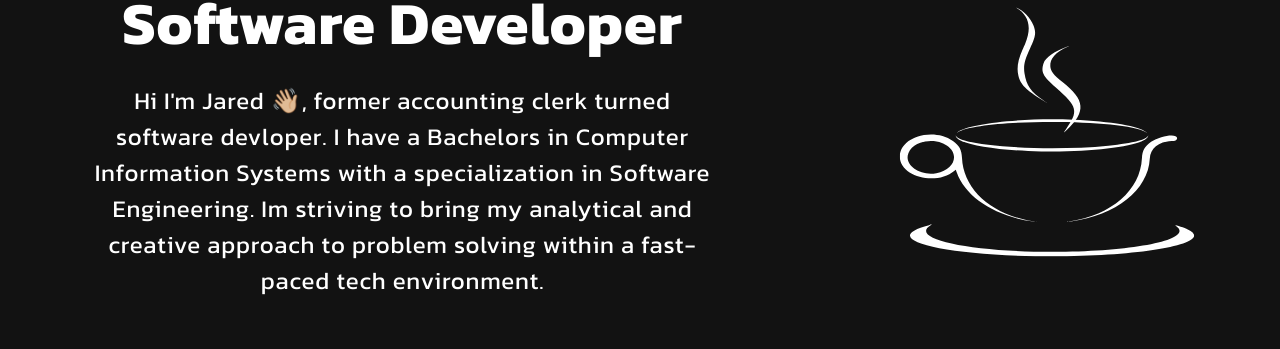
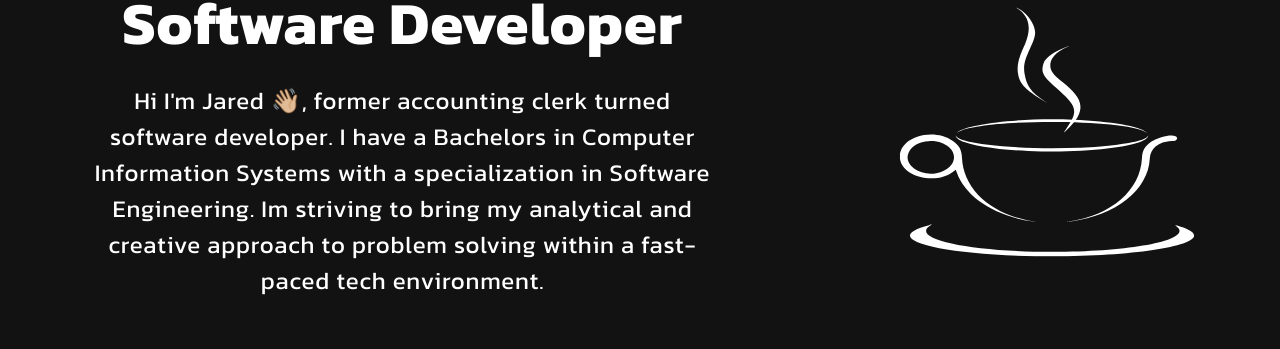
Before and after one commit to jaserino/portfolio, a React (Create React App) app: page / in a window 1280 px wide. Shown: the part 367-716 px from the top of the page. Built offline with nearby package versions, Linux system fonts and the light colour scheme.

Commit message:
fix typo

```diff
--- a/src/components/Hero.js
+++ b/src/components/Hero.js
@@ -10,9 +10,9 @@ export const Hero = () => {
             <span className="name">Jared Serino</span>
             <h1 className="we">Software Developer</h1>
             <p>
-              Hi I'm Jared 👋🏼, former accounting clerk turned software devloper.
-              I have a Bachelors in Computer Information Systems with a
-              specialization in Software Engineering. Im striving to bring my
+              Hi I'm Jared 👋🏼, former accounting clerk turned software
+              developer. I have a Bachelors in Computer Information Systems with
+              a specialization in Software Engineering. Im striving to bring my
               analytical and creative approach to problem solving within a
               fast-paced tech environment.
             </p>
```
